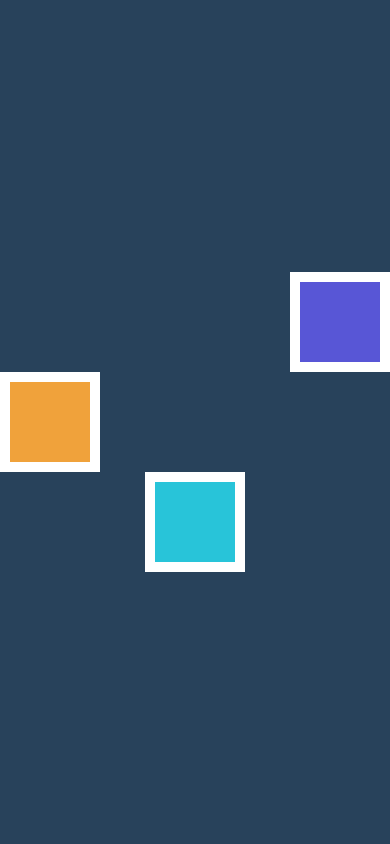
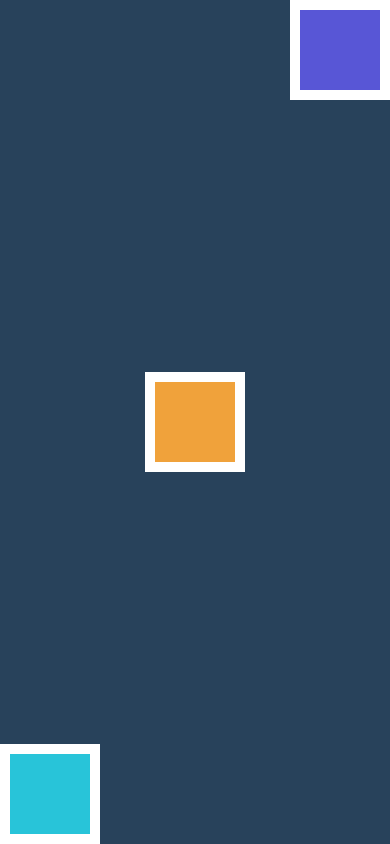
Before and after one commit to jgromerou/RN-flex-position-boxObject, a React Native app: screen / in a window 390 px wide. Built offline with nearby package versions, Linux system fonts and the light colour scheme.

Commit message:
se hizo la tarea 4

```diff
--- a/App.tsx
+++ b/App.tsx
@@ -7,6 +7,7 @@ import { FlexScreen } from './src/screen/FlexScreen';
 import { Tarea1Sceen } from './src/screen/Tarea1Sceen';
 import { Tarea2Sceen } from './src/screen/Tarea2Sceen';
 import { Tarea3Sceen } from './src/screen/Tarea3Screen';
+import { Tarea4Sceen } from './src/screen/Tarea4Screen';
 
 export default function App() {
   return (
@@ -23,7 +24,8 @@ export default function App() {
       {/* <FlexScreen /> */}
       {/* <Tarea1Sceen /> */}
       {/* <Tarea2Sceen /> */}
-      <Tarea3Sceen />
+      {/* <Tarea3Sceen /> */}
+      <Tarea4Sceen />
     </SafeAreaView>
   );
 }
--- /dev/null
+++ b/src/screen/Tarea4Screen.tsx
@@ -0,0 +1,44 @@
+import React from 'react';
+import { View, StyleSheet } from 'react-native';
+
+export const Tarea4Sceen = () => {
+  return (
+    <View style={styles.container}>
+      <View style={styles.cajaMorada} />
+      <View style={styles.cajaNaranja} />
+      <View style={styles.cajaCeleste} />
+    </View>
+  );
+};
+
+const styles = StyleSheet.create({
+  container: {
+    flex: 1,
+    backgroundColor: '#28425B',
+    justifyContent: 'space-between',
+    flexDirection: 'row-reverse',
+  },
+  cajaMorada: {
+    width: 100,
+    height: 100,
+    borderWidth: 10,
+    borderColor: 'white',
+    backgroundColor: '#5856D6',
+  },
+  cajaNaranja: {
+    width: 100,
+    height: 100,
+    borderWidth: 10,
+    borderColor: 'white',
+    backgroundColor: '#F0A23B',
+    alignSelf: 'center',
+  },
+  cajaCeleste: {
+    width: 100,
+    height: 100,
+    borderWidth: 10,
+    borderColor: 'white',
+    backgroundColor: '#28C4D9',
+    alignSelf: 'flex-end',
+  },
+});
```
